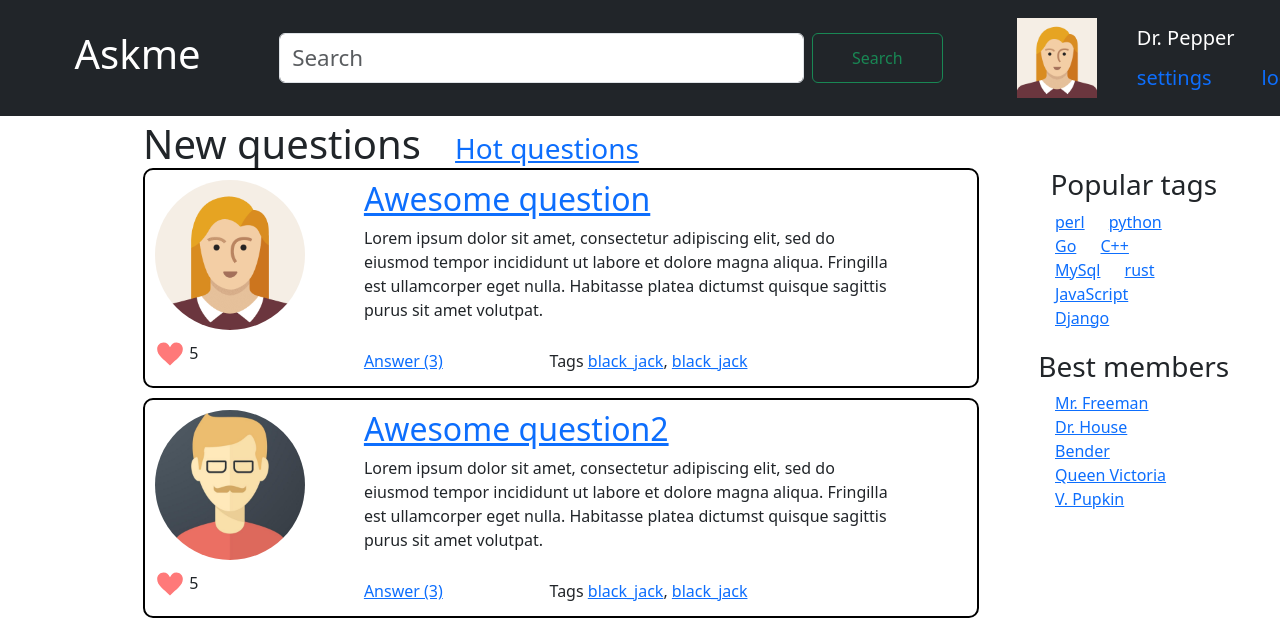
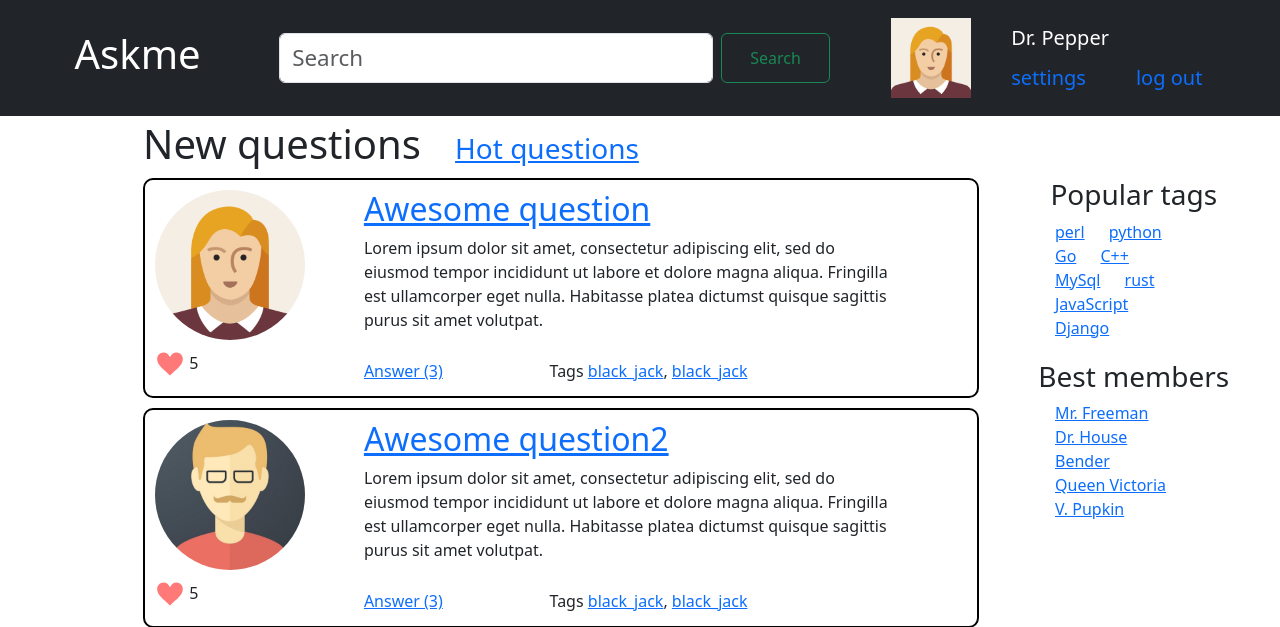
Before and after one commit to Gvidow/web_park_vk, a Python web app: template askme/templates/index.html in a window 1280 px wide. Shown: the top 627 px of the page. Run offline with Jinja, Linux system fonts and the light colour scheme; the template is opened without the code that fills it, so the values that code supplies are empty.

Commit message:
fixed main page

```diff
--- a/askme/static/css/my.css
+++ b/askme/static/css/my.css
@@ -26,7 +26,7 @@ main > .container {
 }
 
 #info-user {
-    width: 20%;
+    width: 30%;
 }
 
 #avatar-info-user {
--- a/askme/templates/index.html
+++ b/askme/templates/index.html
@@ -81,21 +81,7 @@
   <nav class="navbar navbar-expand-md navbar-dark fixed-top bg-dark">
     <div class="container-fluid" style="height: 100px">
       <a style="width: 20%; justify-content: center; display: flex;" class="navbar-brand" href="#"><h1>Askme</h1></a>
-      <button class="navbar-toggler" type="button" data-bs-toggle="collapse" data-bs-target="#navbarCollapse" aria-controls="navbarCollapse" aria-expanded="false" aria-label="Toggle navigation">
-        <span class="navbar-toggler-icon"></span>
-      </button>
       <div class="collapse navbar-collapse" id="navbarCollapse" style="height: 100%">
-<!--        <ul class="navbar-nav me-auto mb-2 mb-md-0">-->
-<!--          <li class="nav-item">-->
-<!--            <a class="nav-link active" aria-current="page" href="#">Home</a>-->
-<!--          </li>-->
-<!--          <li class="nav-item">-->
-<!--            <a class="nav-link" href="#">Link</a>-->
-<!--          </li>-->
-<!--          <li class="nav-item">-->
-<!--            <a class="nav-link disabled">Disabled</a>-->
-<!--          </li>-->
-<!--        </ul>-->
         <form class="d-flex" role="search" style="width: 90%; height: 50%">
           <input class="form-control me-2" type="search" placeholder="Search" aria-label="Search" style="width: 80%; font-size: 1.4rem">
           <button class="btn btn-outline-success" type="submit" style="width: 20%">Search</button>
@@ -122,7 +108,7 @@
 <!-- Begin page content -->
 <main class="flex-shrink-0">
   <div class="container" style="max-width: 90%; margin-right: 0; margin-left:10%">
-    <div style="margin-top: 60px">
+    <div style="margin-top: 60px; margin-bottom: 10px">
     <h1 class="mt-5" style="display: inline; margin-right: 30px">New questions</h1>
     <h3 style="display: inline"><a href="#">Hot questions</a></h3>
     </div>
```
